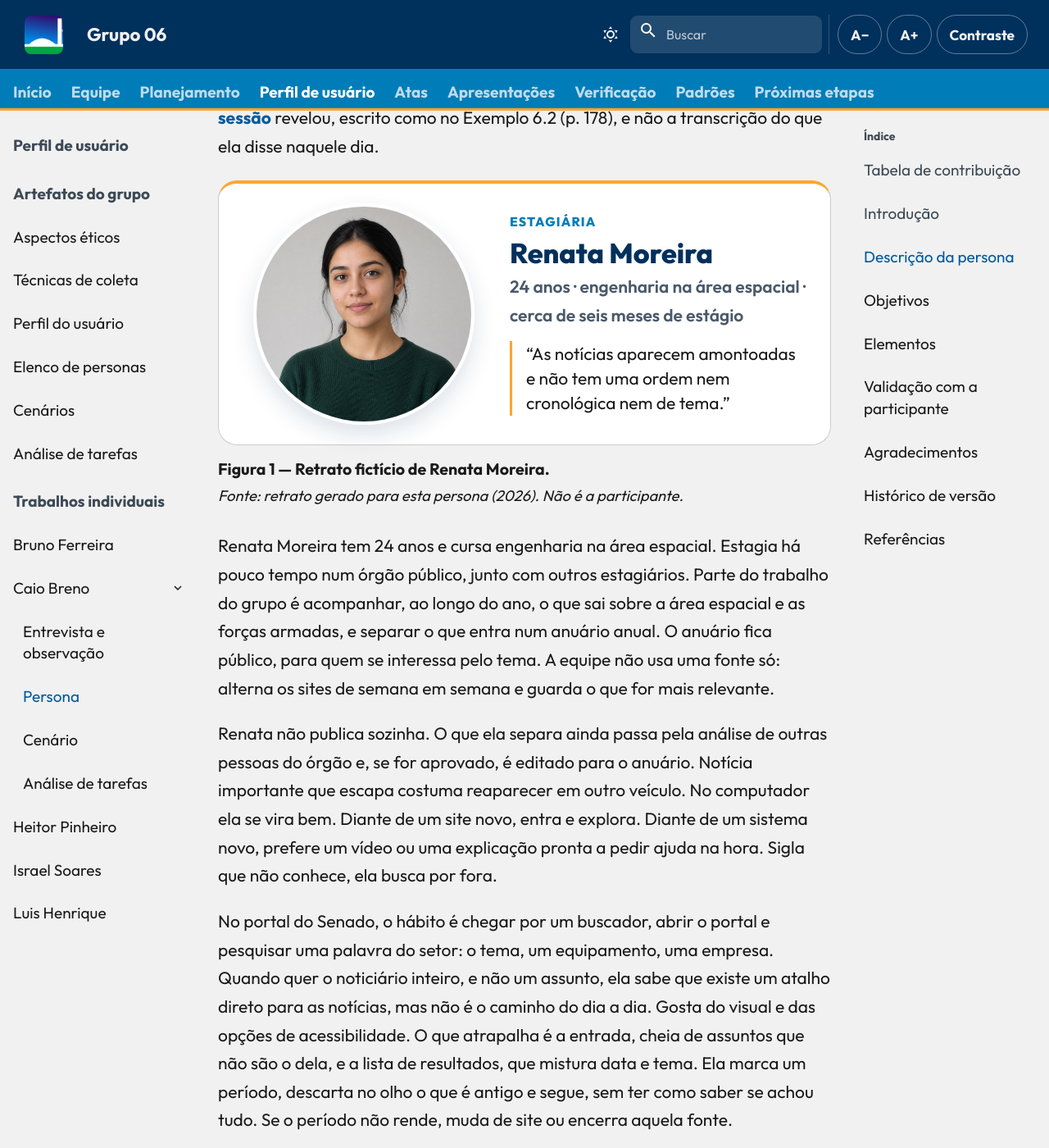
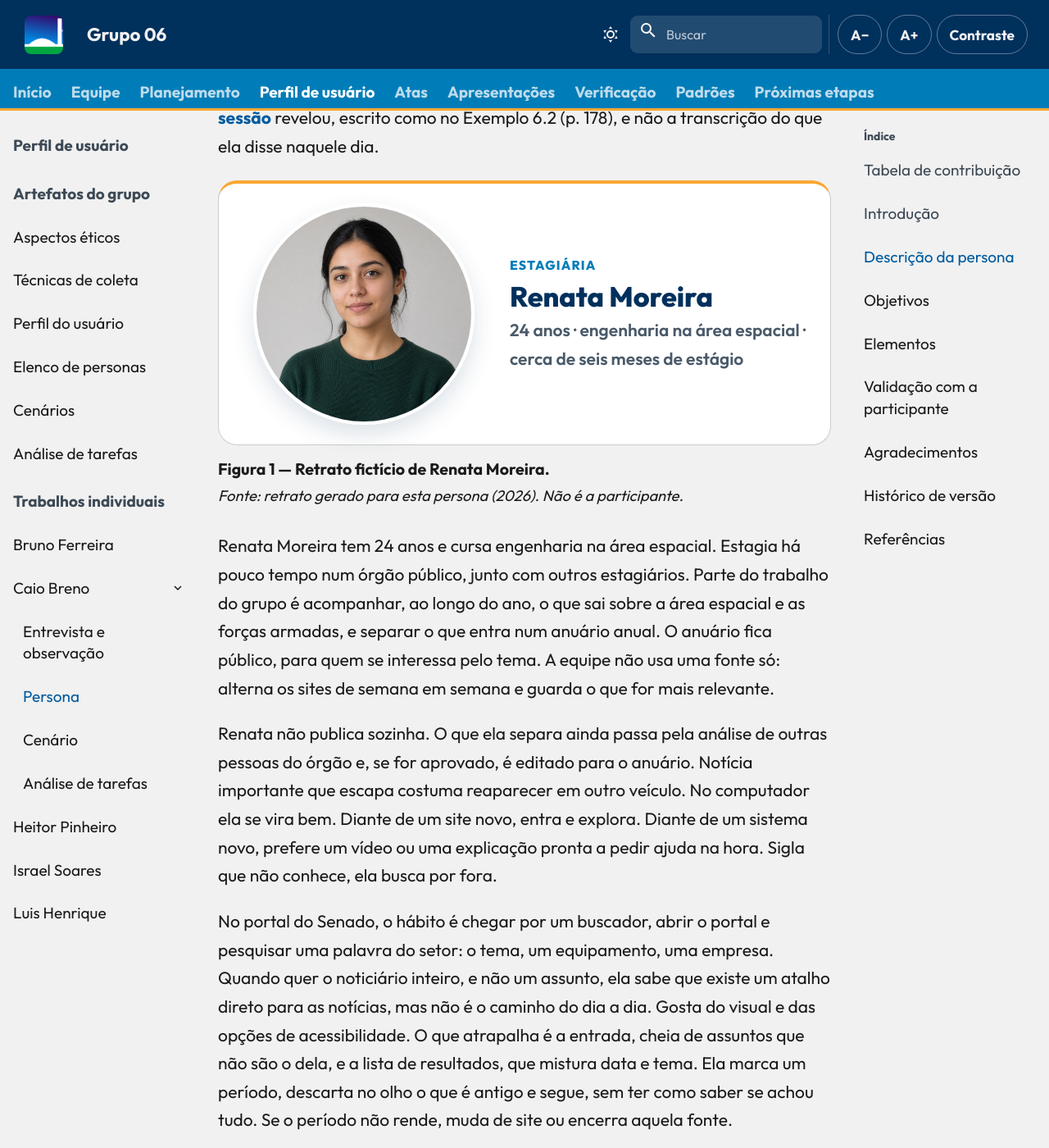
Before and after one commit to Interacao-Humano-Computador/2026.2-Grupo06, an MkDocs documentation site: the page built from docs/entrega-2/individual/caio/persona.md, in a window 1280 px wide and 1400 px high, scrolled down 1466 px. Shown: the whole window at 82% size. Built offline with MkDocs 1.6.1 and Material for MkDocs 9.7.7, drawn with Linux system fonts in a browser that asks for light colours; comment, search, counter and statistics services are not loaded; some of the changed text lies outside the part shown.

Commit message:
docs: recoloca o retrato da persona no cartão

```diff
--- a/docs/assets/css/extra.css
+++ b/docs/assets/css/extra.css
@@ -622,7 +622,7 @@
   overflow-wrap: break-word;
 }
 
-.persona-card {
+.md-typeset .persona-card {
   display: grid;
   grid-template-columns: 15rem 1fr;
   gap: 1.4rem;
@@ -635,10 +635,17 @@
   border-radius: 1.15rem;
 }
 
-.persona-card img {
+.md-typeset .persona-card > a {
+  display: block;
+  width: 13.5rem;
+  margin-inline: auto;
+  line-height: 0;
+}
+
+.md-typeset .persona-card img {
   width: 13.5rem;
   height: 13.5rem;
-  max-width: 100%;
+  max-width: 13.5rem;
   object-fit: cover;
   object-position: center 20%;
   border-radius: 50%;
@@ -666,17 +673,9 @@
 }
 
 .persona-role {
-  margin: 0 0 0.7rem;
+  margin: 0;
   color: var(--mute);
   font-weight: 600;
-}
-
-.persona-quote {
-  margin: 0;
-  padding-left: 0.85rem;
-  border-left: 3px solid var(--gold);
-  font-size: 1.05rem;
-  line-height: 1.45;
 }
 
 .session-video {
@@ -694,13 +693,9 @@
 }
 
 @media (max-width: 720px) {
-  .persona-card {
+  .md-typeset .persona-card {
     grid-template-columns: 1fr;
     text-align: center;
-  }
-
-  .persona-quote {
-    text-align: left;
   }
 }
 
--- a/docs/entrega-2/individual/caio/persona.md
+++ b/docs/entrega-2/individual/caio/persona.md
@@ -24,12 +24,11 @@
 Uma persona é um personagem fictício que representa um usuário típico, não a pessoa entrevistada (BARBOSA; SILVA, 2010, p. 176). O livro pede nome, idade e foto para ela ficar concreta, e manda deixar o passo a passo da tarefa para o [cenário](cenario.md) (p. 177). Só o nome e o retrato são inventados. O restante é o tipo que a [sessão](entrevista-observacao.md#resultados) revelou, escrito como no Exemplo 6.2 (p. 178), e não a transcrição do que ela disse naquele dia.
 
 <div class="persona-card">
-  <img src="../../../../assets/img/personas/renata-moreira.png" alt="Retrato fictício de uma mulher jovem, de cabelo escuro preso e blusa verde, usado como Renata Moreira.">
+  <img class="no-lightbox" src="../../../../assets/img/personas/renata-moreira.png" alt="Retrato fictício de uma mulher jovem, de cabelo escuro preso e blusa verde, usado como Renata Moreira.">
   <div>
     <p class="persona-kicker">Estagiária</p>
     <p class="persona-name">Renata Moreira</p>
     <p class="persona-role">24 anos · engenharia na área espacial · cerca de seis meses de estágio</p>
-    <p class="persona-quote">“As notícias aparecem amontoadas e não tem uma ordem nem cronológica nem de tema.”</p>
   </div>
 </div>
 
```
Also changed, not shown: other parts of docs/entrega-2/individual/caio/persona.md (+1 -0 lines).
